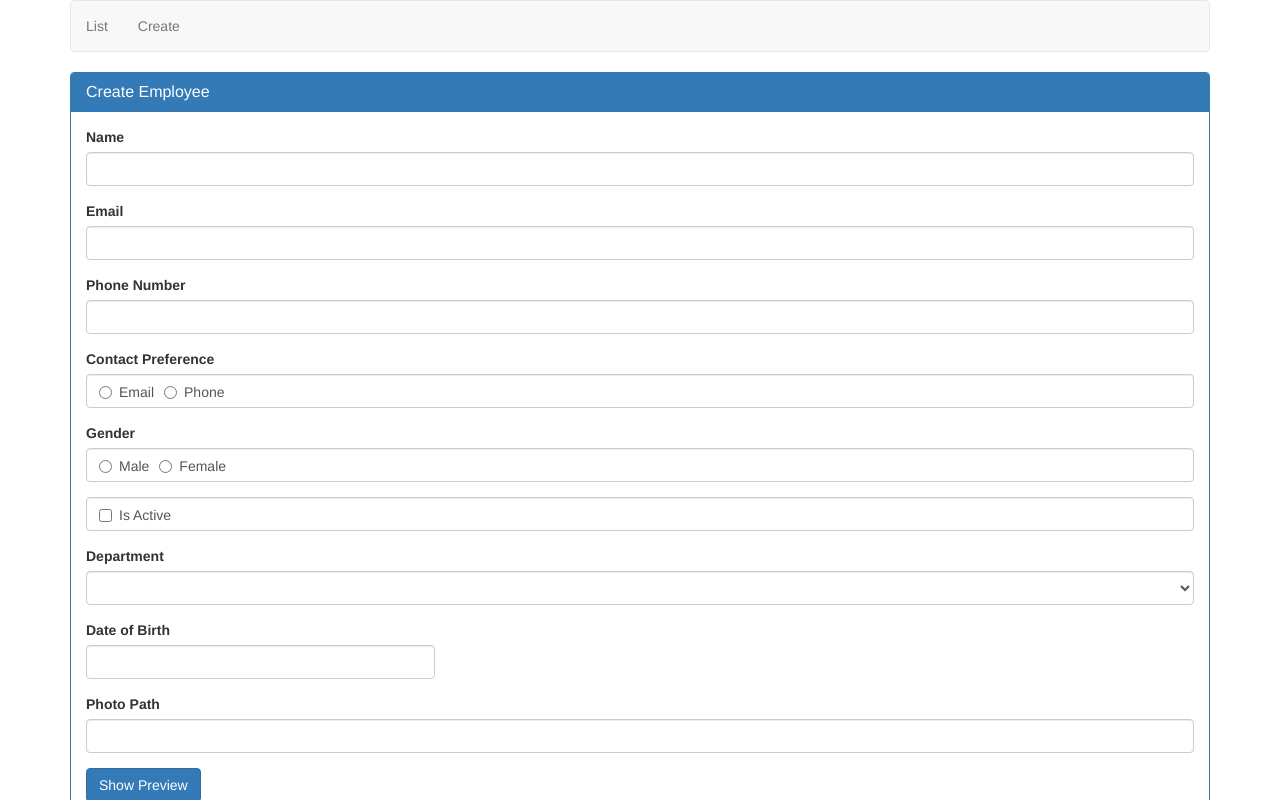
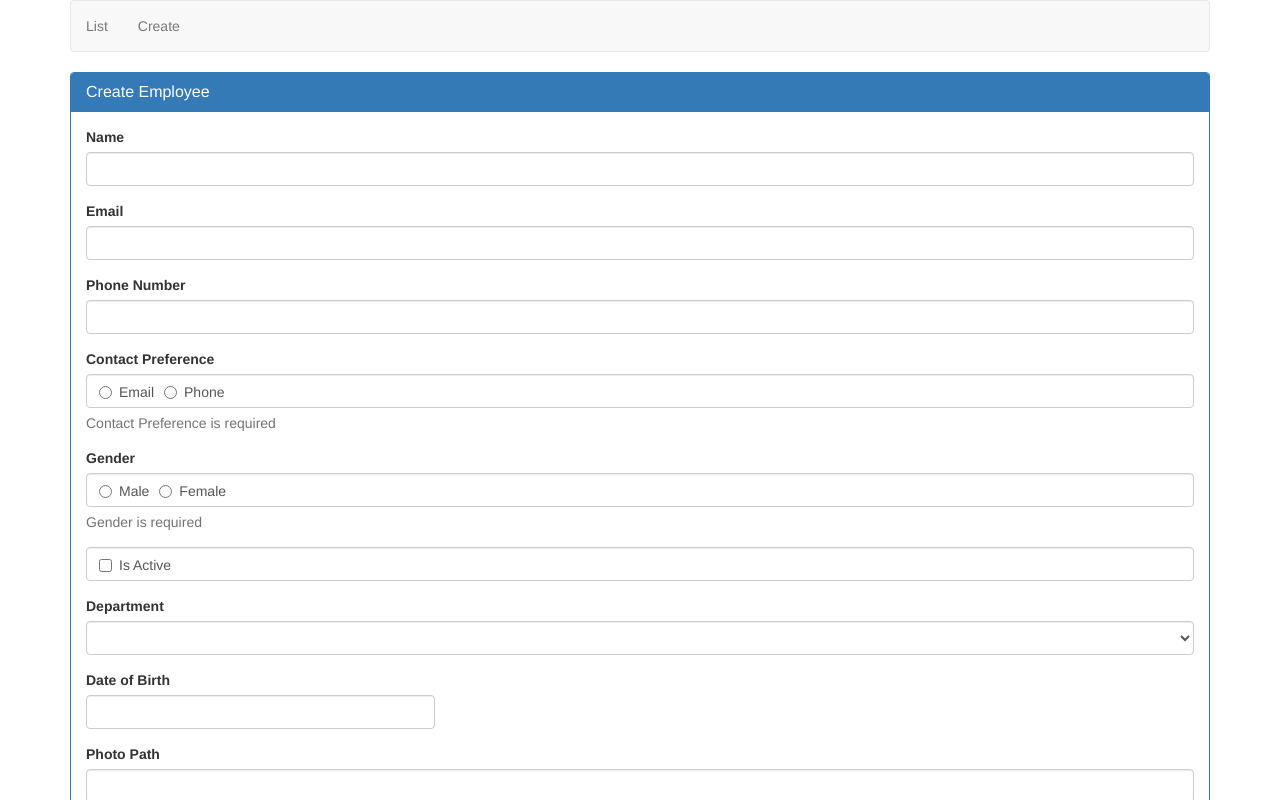
Before and after one commit to bhaveshmaniya/AngularDemo, an Angular app: page /create in a window 1280 px wide. Shown: the top 800 px of the page. Built offline with nearby package versions, Linux system fonts and the light colour scheme.

Commit message:
Angular radio button validation with example

```diff
--- a/src/app/employees/create-employee.component.html
+++ b/src/app/employees/create-employee.component.html
@@ -15,7 +15,8 @@
 
       <div class="form-group" [class.has-error]="email.invalid && email.touched" [class.has-success]="email.valid">
         <label for="email" class="control-label">Email</label>
-        <input id="email" required pattern="^[a-zA-Z0-9_.+-]+@[a-zA-Z0-9-]+\.[a-zA-Z0-9-.]+$" type="text" class="form-control" name="email" [(ngModel)]="employee.email" #email="ngModel">
+        <input id="email" required pattern="^[a-zA-Z0-9_.+-]+@[a-zA-Z0-9-]+\.[a-zA-Z0-9-.]+$" type="text" class="form-control" name="email"
+          [(ngModel)]="employee.email" #email="ngModel">
         <span class="help-block" *ngIf="email.errors?.required && email.touched">
           Email is required
         </span>
@@ -29,28 +30,34 @@
         <input id="phoneNumber" type="text" class="form-control" name="phoneNumber" [(ngModel)]="employee.phoneNumber">
       </div>
 
-      <div class="form-group">
-        <label>Contact Preference</label>
+      <div class="form-group" [class.has-error]="contactPreference.invalid && contactPreference.touched" [class.has-success]="contactPreference.valid">
+        <label class="control-label">Contact Preference</label>
         <div class="form-control">
           <label class="radio-inline">
-            <input type="radio" name="contactPreference" value="email" [(ngModel)]="employee.contactPreference"> Email
+            <input type="radio" required name="contactPreference" value="email" [(ngModel)]="employee.contactPreference" #contactPreference="ngModel"> Email
           </label>
           <label class="radio-inline">
-            <input type="radio" name="contactPreference" value="phone" [(ngModel)]="employee.contactPreference"> Phone
+            <input type="radio" required name="contactPreference" value="phone" [(ngModel)]="employee.contactPreference" #contactPreference="ngModel"> Phone
           </label>
         </div>
+        <span class="help-block" *ngIf="contactPreference.errors?.required">
+          Contact Preference is required
+        </span>
       </div>
 
-      <div class="form-group">
-        <label>Gender</label>
+      <div class="form-group" [class.has-error]="gender.invalid && gender.touched" [class.has-success]="gender.valid">
+        <label class="control-label">Gender</label>
         <div class="form-control">
           <label class="radio-inline">
-            <input type="radio" name="gender" value="male" [(ngModel)]="employee.gender"> Male
+            <input type="radio" required name="gender" value="male" [(ngModel)]="employee.gender" #gender="ngModel"> Male
           </label>
           <label class="radio-inline">
-            <input type="radio" name="gender" value="female" [(ngModel)]="employee.gender"> Female
+            <input type="radio" required name="gender" value="female" [(ngModel)]="employee.gender" #gender="ngModel"> Female
           </label>
         </div>
+        <span class="help-block" *ngIf="gender.errors?.required">
+          Gender is required
+        </span>
       </div>
 
       <div class="form-group">
```
